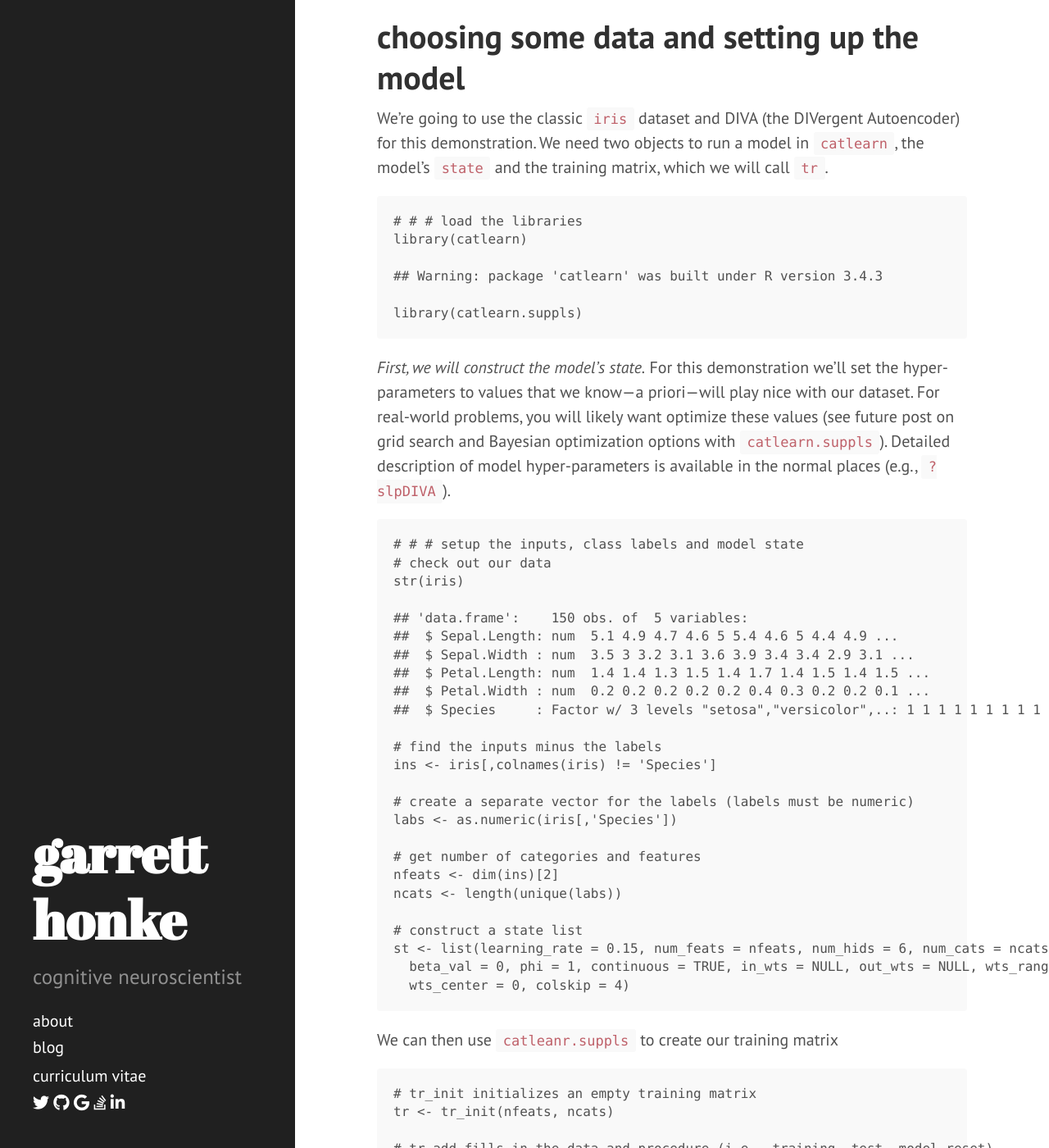
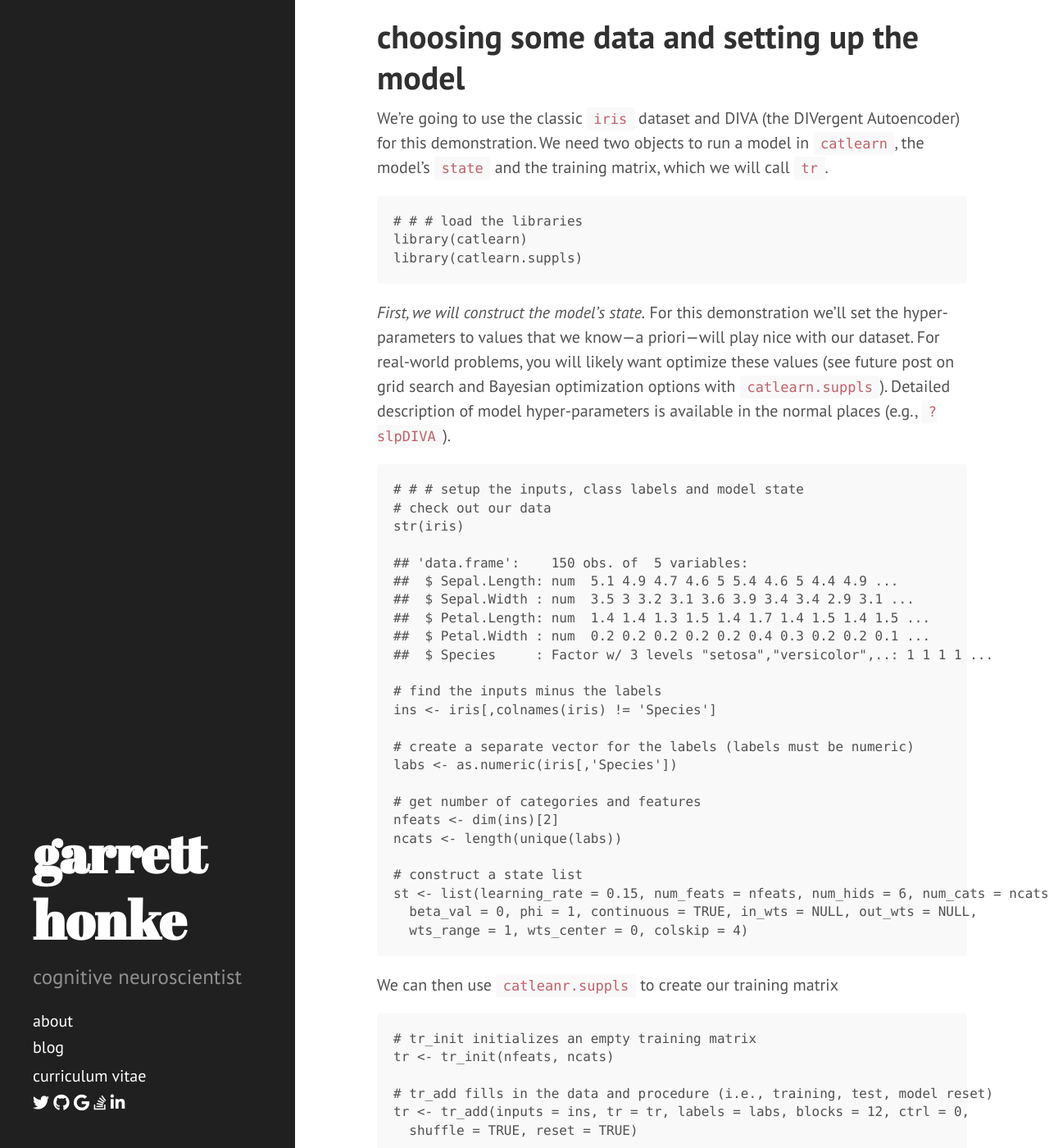
Before and after one commit to stoicml/ghonk.github.io, a Jekyll site: the page built from _posts/2017-6-28-catlearn-suppls-demo.md, in a window 1280 px wide and 1400 px high, scrolled down 843 px. Shown: the whole window at 82% size. Built offline with Jekyll 4.4.1, drawn with Linux system fonts in a browser that asks for light colours; nearby versions of some CDN libraries; Markdown is read by kramdown in place of the engine named in the settings.

Commit message:
Update 2017-6-28-catlearn-suppls-demo.md

```diff
--- a/_posts/2017-6-28-catlearn-suppls-demo.md
+++ b/_posts/2017-6-28-catlearn-suppls-demo.md
@@ -44,9 +44,6 @@ will call `tr`.
 
     # # # load the libraries
     library(catlearn)
-
-    ## Warning: package 'catlearn' was built under R version 3.4.3
-
     library(catlearn.suppls)
 
 *First, we will construct the model's state.* For this demonstration
@@ -66,7 +63,7 @@ model hyper-parameters is available in the normal places (e.g.,
     ##  $ Sepal.Width : num  3.5 3 3.2 3.1 3.6 3.9 3.4 3.4 2.9 3.1 ...
     ##  $ Petal.Length: num  1.4 1.4 1.3 1.5 1.4 1.7 1.4 1.5 1.4 1.5 ...
     ##  $ Petal.Width : num  0.2 0.2 0.2 0.2 0.2 0.4 0.3 0.2 0.2 0.1 ...
-    ##  $ Species     : Factor w/ 3 levels "setosa","versicolor",..: 1 1 1 1 1 1 1 1 1 1 ...
+    ##  $ Species     : Factor w/ 3 levels "setosa","versicolor",..: 1 1 1 1 ...
 
     # find the inputs minus the labels
     ins <- iris[,colnames(iris) != 'Species']
@@ -80,8 +77,8 @@ model hyper-parameters is available in the normal places (e.g.,
 
     # construct a state list
     st <- list(learning_rate = 0.15, num_feats = nfeats, num_hids = 6, num_cats = ncats,
-      beta_val = 0, phi = 1, continuous = TRUE, in_wts = NULL, out_wts = NULL, wts_range = 1,
-      wts_center = 0, colskip = 4)
+      beta_val = 0, phi = 1, continuous = TRUE, in_wts = NULL, out_wts = NULL,
+      wts_range = 1, wts_center = 0, colskip = 4)
 
 We can then use `catleanr.suppls` to create our training matrix
 
@@ -125,7 +122,7 @@ more models.
 
     plot_training(list(response_probs(tr, diva_model$out, blocks = TRUE)))
 
-![](2017-6-28-catlearn-suppls-demo_files/figure-markdown_strict/unnamed-chunk-8-1.png)
+![](ghonk.github.io/_posts/2017-6-28-catlearn-suppls-demo_files/figure-markdown_strict/unnamed-chunk-8-1.png)
 
 So with no optimization, we can see that DIVA learns about as much as it
 is going to learn after one pass through our 150 item training set
@@ -164,7 +161,7 @@ initializations---something we did not do in this demonstration.
     # # # plot the leanrning curves
     plot_training(model_resp_probs)
 
-![](2017-6-28-catlearn-suppls-demo_files/figure-markdown_strict/unnamed-chunk-10-1.png)
+![](ghonk.github.io/_posts/2017-6-28-catlearn-suppls-demo_files/figure-markdown_strict/unnamed-chunk-10-1.png)
 
 Here we see that there is a fair amount of variation across
 initializations. This suggests it would be smart to follow the typical
```
